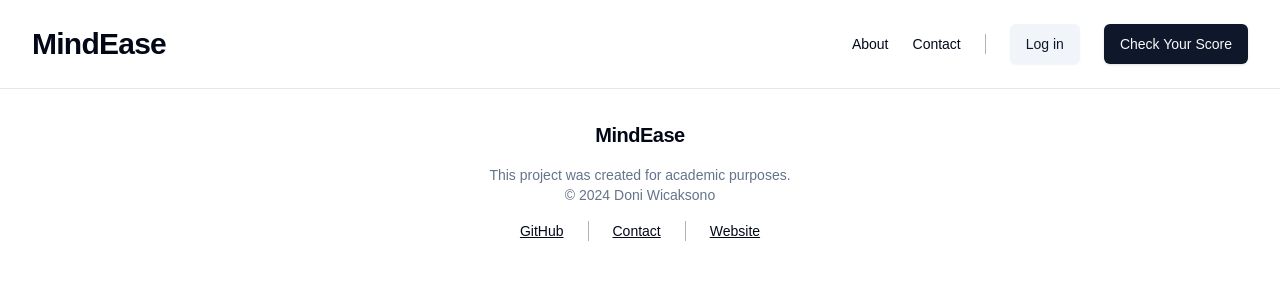
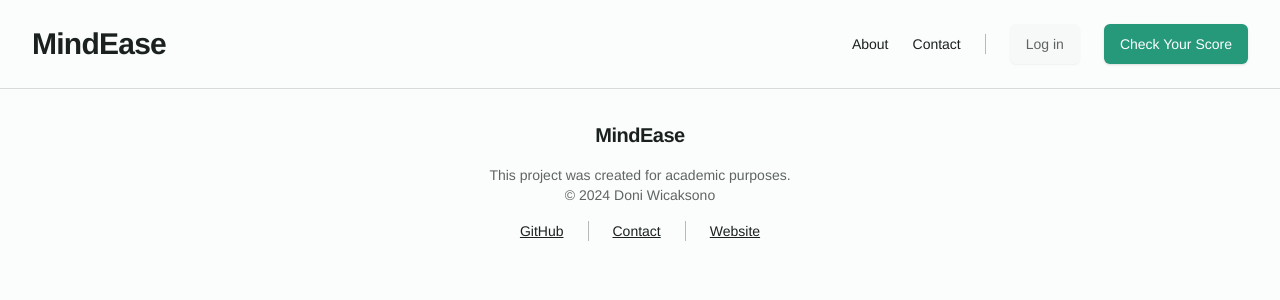
Before and after one commit to slashedzer0/next-firebase-app, a Next.js app: page / in a window 1280 px wide. Shown: the top 300 px of the page. Built offline with nearby package versions, Linux system fonts and the light colour scheme.

Commit message:
💄 style: implement new shadcn/ui themes

```diff
--- a/src/app/globals.css
+++ b/src/app/globals.css
@@ -3,62 +3,108 @@
 @tailwind utilities;
 
 body {
-  font-family: Arial, Helvetica, sans-serif;
+  font-family: Helvetica, sans-serif;
 }
 
 @layer base {
   :root {
-    --background: 0 0% 100%;
-    --foreground: 222.2 84% 4.9%;
-    --card: 0 0% 100%;
-    --card-foreground: 222.2 84% 4.9%;
-    --popover: 0 0% 100%;
-    --popover-foreground: 222.2 84% 4.9%;
-    --primary: 222.2 47.4% 11.2%;
-    --primary-foreground: 210 40% 98%;
-    --secondary: 210 40% 96.1%;
-    --secondary-foreground: 222.2 47.4% 11.2%;
-    --muted: 210 40% 96.1%;
-    --muted-foreground: 215.4 16.3% 46.9%;
-    --accent: 210 40% 96.1%;
-    --accent-foreground: 222.2 47.4% 11.2%;
-    --destructive: 0 84.2% 60.2%;
-    --destructive-foreground: 210 40% 98%;
-    --border: 214.3 31.8% 91.4%;
-    --input: 214.3 31.8% 91.4%;
-    --ring: 222.2 84% 4.9%;
-    --chart-1: 12 76% 61%;
-    --chart-2: 173 58% 39%;
-    --chart-3: 197 37% 24%;
-    --chart-4: 43 74% 66%;
-    --chart-5: 27 87% 67%;
+    --base-1: 150.00000000000043 33.33333333333365% 98.82352941176471%;
+    --base-2: 150 14.285714285714256% 97.25490196078431%;
+    --base-3: 160 9.677419354838674% 93.92156862745098%;
+    --base-4: 160 6.382978723404229% 90.7843137254902%;
+    --base-5: 140 4.918032786885227% 88.0392156862745%;
+    --base-6: 160 3.8961038961038836% 84.90196078431373%;
+    --base-7: 150.00000000000023 4.000000000000013% 80.3921568627451%;
+    --base-8: 149.99999999999977 2.898550724637692% 72.94117647058825%;
+    --base-9: 157.49999999999986 3.418803418803419% 54.117647058823536%;
+    --base-10: 157.4999999999999 3.149606299212604% 50.19607843137255%;
+    --base-11: 160.00000000000006 3.0612244897959147% 38.431372549019606%;
+    --base-12: 154.28571428571428 11.864406779661023% 11.568627450980392%;
+    --accent-1: 160.00000000000017 60.00000000000023% 99.01960784313727%;
+    --accent-2: 145.7142857142857 46.66666666666658% 97.05882352941177%;
+    --accent-3: 144.7058823529412 51.51515151515156% 93.52941176470588%;
+    --accent-4: 148.88888888888886 49.090909090909065% 89.21568627450979%;
+    --accent-5: 151.57894736842107 46.34146341463413% 83.92156862745097%;
+    --accent-6: 153.59999999999997 43.103448275862064% 77.25490196078432%;
+    --accent-7: 158.50746268656715 40.60606060606061% 67.64705882352942%;
+    --accent-8: 163.8 42.01680672268907% 53.333333333333336%;
+    --accent-9: 164.26229508196718 59.80392156862745% 40%;
+    --accent-10: 164.34782608695653 60.209424083769626% 37.450980392156865%;
+    --accent-11: 163.63636363636365 60.7361963190184% 31.960784313725487%;
+    --accent-12: 160.00000000000003 34.09090909090909% 17.254901960784313%;
+    --background: 150.00000000000043 33.33333333333365% 98.82352941176471%;
+    --foreground: 154.28571428571428 11.864406779661023% 11.568627450980392%;
+    --card: 150 14.285714285714256% 97.25490196078431%;
+    --card-foreground: 154.28571428571428 11.864406779661023%
+      11.568627450980392%;
+    --popover: 150.00000000000043 33.33333333333365% 98.82352941176471%;
+    --popover-foreground: 154.28571428571428 11.864406779661023%
+      11.568627450980392%;
+    --primary: 164.34782608695653 60.209424083769626% 37.450980392156865%;
+    --primary-foreground: 0 0% 100%;
+    --secondary: 150 14.285714285714256% 97.25490196078431%;
+    --secondary-foreground: 160.00000000000006 3.0612244897959147%
+      38.431372549019606%;
+    --muted: 150 14.285714285714256% 97.25490196078431%;
+    --muted-foreground: 160.00000000000006 3.0612244897959147%
+      38.431372549019606%;
+    --accent: 164.34782608695653 60.209424083769626% 37.450980392156865%;
+    --accent-foreground: 0 0% 100%;
+    --destructive: 358.4810126582278 69.2982456140351% 55.294117647058826%;
+    --destructive-foreground: 350.64935064935065 62.601626016260155%
+      24.11764705882353%;
+    --border: 160 3.8961038961038836% 84.90196078431373%;
+    --input: 160 3.8961038961038836% 84.90196078431373%;
+    --ring: 160 3.8961038961038836% 84.90196078431373%;
     --radius: 0.5rem;
   }
   .dark {
-    --background: 222.2 84% 4.9%;
-    --foreground: 210 40% 98%;
-    --card: 222.2 84% 4.9%;
-    --card-foreground: 210 40% 98%;
-    --popover: 222.2 84% 4.9%;
-    --popover-foreground: 210 40% 98%;
-    --primary: 210 40% 98%;
-    --primary-foreground: 222.2 47.4% 11.2%;
-    --secondary: 217.2 32.6% 17.5%;
-    --secondary-foreground: 210 40% 98%;
-    --muted: 217.2 32.6% 17.5%;
-    --muted-foreground: 215 20.2% 65.1%;
-    --accent: 217.2 32.6% 17.5%;
-    --accent-foreground: 210 40% 98%;
-    --destructive: 0 62.8% 30.6%;
-    --destructive-foreground: 210 40% 98%;
-    --border: 217.2 32.6% 17.5%;
-    --input: 217.2 32.6% 17.5%;
-    --ring: 212.7 26.8% 83.9%;
-    --chart-1: 220 70% 50%;
-    --chart-2: 160 60% 45%;
-    --chart-3: 30 80% 55%;
-    --chart-4: 280 65% 60%;
-    --chart-5: 340 75% 55%;
+    --base-1: 150 5.88235294117647% 6.666666666666667%;
+    --base-2: 150 4.166666666666666% 9.411764705882353%;
+    --base-3: 150.0000000000001 3.0303030303030307% 12.941176470588234%;
+    --base-4: 160.00000000000006 3.7037037037036993% 15.88235294117647%;
+    --base-5: 159.99999999999997 3.157894736842109% 18.627450980392158%;
+    --base-6: 150 3.508771929824561% 22.35294117647059%;
+    --base-7: 156.00000000000006 3.5460992907801394% 27.647058823529413%;
+    --base-8: 154.28571428571428 3.7037037037037055% 37.05882352941177%;
+    --base-9: 156.92307692307693 6.161137440758292% 41.37254901960784%;
+    --base-10: 160 5.042016806722689% 46.666666666666664%;
+    --base-11: 157.49999999999986 5.1282051282051295% 69.41176470588235%;
+    --base-12: 150 5.555555555555538% 92.94117647058823%;
+    --accent-1: 157.5 23.52941176470588% 6.666666666666667%;
+    --accent-2: 156 21.73913043478261% 9.019607843137255%;
+    --accent-3: 156.7741935483871 50.81967213114754% 11.960784313725489%;
+    --accent-4: 161.25 68.57142857142856% 13.725490196078432%;
+    --accent-5: 161.45454545454547 61.79775280898877% 17.45098039215686%;
+    --accent-6: 161.99999999999997 52.63157894736842% 22.35294117647059%;
+    --accent-7: 162.3529411764706 48.57142857142856% 27.450980392156865%;
+    --accent-8: 164.28571428571428 50.000000000000014% 32.94117647058823%;
+    --accent-9: 164.26229508196718 59.80392156862745% 40%;
+    --accent-10: 163.79562043795622 63.72093023255814% 42.15686274509804%;
+    --accent-11: 163.13513513513516 74.89878542510121% 48.431372549019606%;
+    --accent-12: 154.92537313432837 69.07216494845359% 80.98039215686275%;
+    --background: 150 5.88235294117647% 6.666666666666667%;
+    --foreground: 150 5.555555555555538% 92.94117647058823%;
+    --card: 150 4.166666666666666% 9.411764705882353%;
+    --card-foreground: 150 5.555555555555538% 92.94117647058823%;
+    --popover: 150 5.88235294117647% 6.666666666666667%;
+    --popover-foreground: 150 5.555555555555538% 92.94117647058823%;
+    --primary: 163.79562043795622 63.72093023255814% 42.15686274509804%;
+    --primary-foreground: 0 0% 100%;
+    --secondary: 150 4.166666666666666% 9.411764705882353%;
+    --secondary-foreground: 157.49999999999986 5.1282051282051295%
+      69.41176470588235%;
+    --muted: 150 4.166666666666666% 9.411764705882353%;
+    --muted-foreground: 157.49999999999986 5.1282051282051295%
+      69.41176470588235%;
+    --accent: 163.79562043795622 63.72093023255814% 42.15686274509804%;
+    --accent-foreground: 0 0% 100%;
+    --destructive: 359.58041958041963 79.00552486187846% 64.50980392156863%;
+    --destructive-foreground: 349.5652173913044 100% 90.98039215686275%;
+    --border: 150 3.508771929824561% 22.35294117647059%;
+    --input: 150 3.508771929824561% 22.35294117647059%;
+    --ring: 150 3.508771929824561% 22.35294117647059%;
+    --radius: 0.5rem;
   }
 }
 
```
